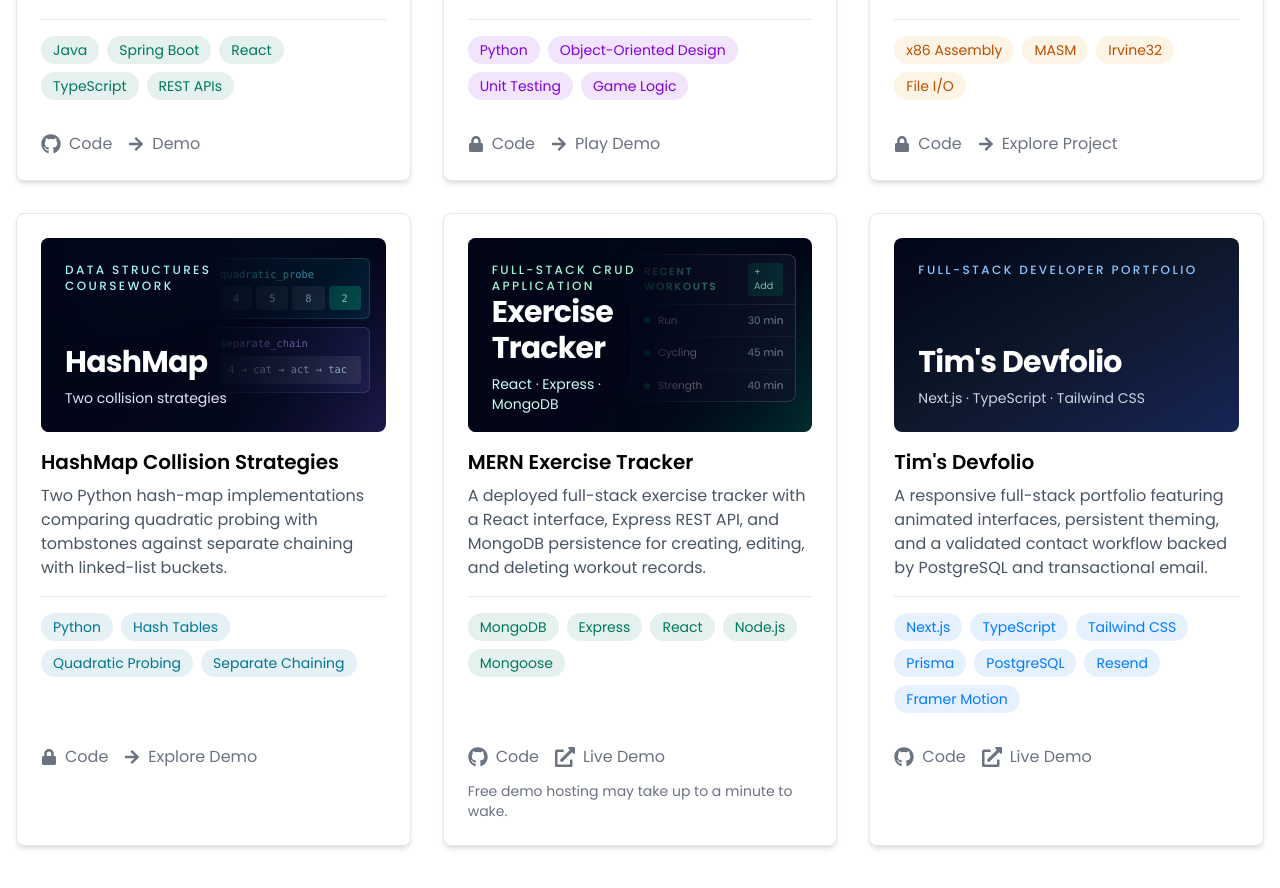
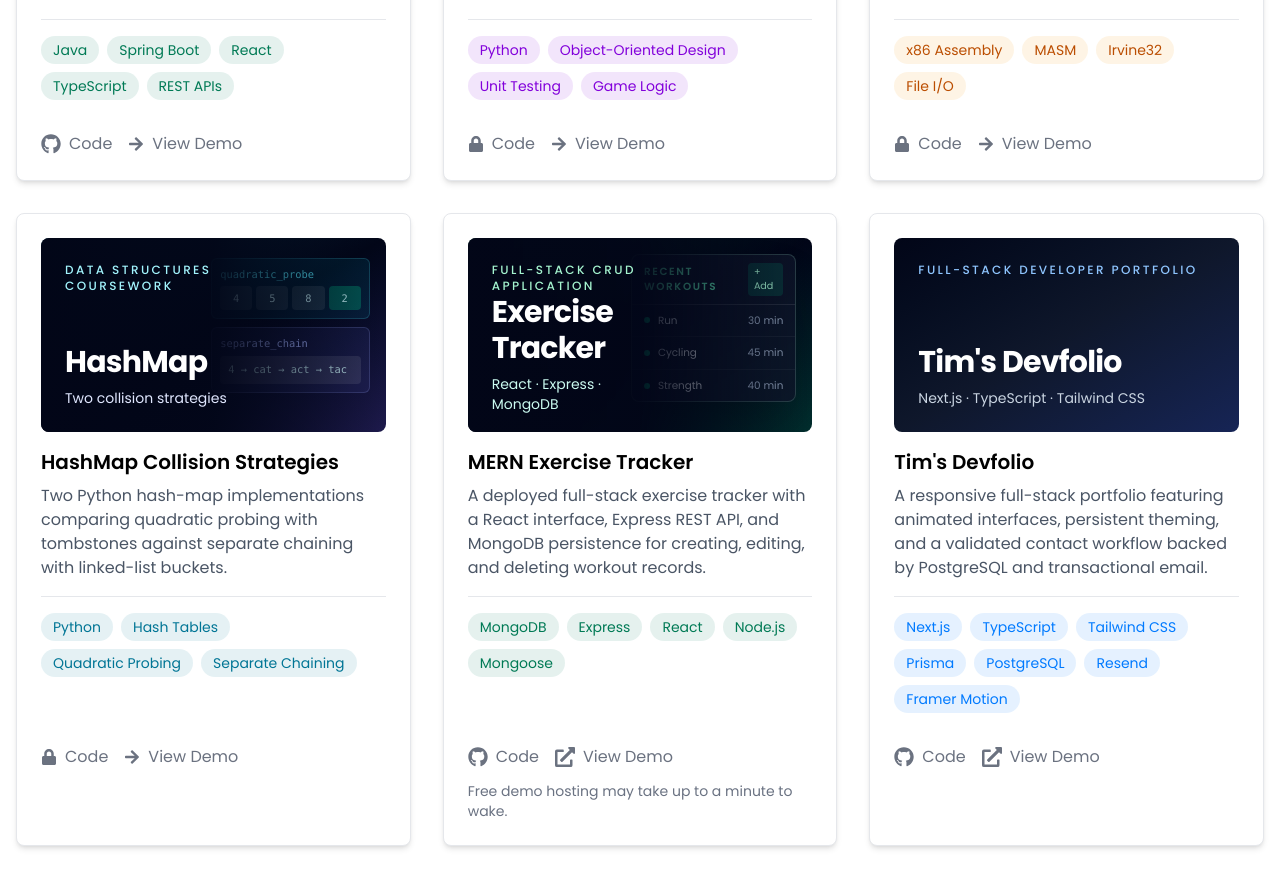
Before and after one commit to Tsoris/My-Portfolio, a Next.js app: page / in a window 1280 px wide. Shown: the part 1340-2228 px from the top of the page. Built offline with nearby package versions, Linux system fonts and the light colour scheme.

Commit message:
chore: project demo link now has consistent text

```diff
--- a/src/app/components/projects/ComingSoonDemoAction.tsx
+++ b/src/app/components/projects/ComingSoonDemoAction.tsx
@@ -8,7 +8,7 @@ interface ComingSoonDemoActionProps {
 const ComingSoonDemoAction = ({ milestoneLink }: ComingSoonDemoActionProps) => (
   <ProjectActionPopover
     icon={<FaArrowRight className='h-4 w-4' aria-hidden />}
-    label='Demo'
+    label='View Demo'
     dialogLabel='Drop In Chess demo status'
     message={
       <p>
--- a/src/app/components/projects/ProjectActions.tsx
+++ b/src/app/components/projects/ProjectActions.tsx
@@ -39,7 +39,7 @@ const ProjectActions = ({ project }: ProjectActionsProps) => {
             ) : (
               <FaArrowRight className='h-4 w-4' />
             )}
-            <span>{project.demoLabel ?? 'Live Demo'}</span>
+            <span>{project.demoLabel ?? 'View Demo'}</span>
           </Link>
         ) : project.demoComingSoonLink ? (
           <ComingSoonDemoAction milestoneLink={project.demoComingSoonLink} />
--- a/src/contents/projects.ts
+++ b/src/contents/projects.ts
@@ -28,7 +28,7 @@ export const projects: Project[] = [
     ],
     sourcePrivate: true,
     demoLink: '/projects/animal-game',
-    demoLabel: 'Play Demo',
+    demoLabel: 'View Demo',
   },
   {
     id: 'temperature-data-parser',
@@ -40,7 +40,7 @@ export const projects: Project[] = [
     technologies: ['x86 Assembly', 'MASM', 'Irvine32', 'File I/O'],
     sourcePrivate: true,
     demoLink: '/projects/temperature-data-parser',
-    demoLabel: 'Explore Project',
+    demoLabel: 'View Demo',
   },
   {
     id: 'hash-map-collision-strategies',
@@ -57,7 +57,7 @@ export const projects: Project[] = [
     ],
     sourcePrivate: true,
     demoLink: '/projects/hash-map-collision-strategies',
-    demoLabel: 'Explore Demo',
+    demoLabel: 'View Demo',
   },
   {
     id: 'mern-exercise-tracker',
@@ -69,7 +69,7 @@ export const projects: Project[] = [
     technologies: ['MongoDB', 'Express', 'React', 'Node.js', 'Mongoose'],
     githubLink: 'https://github.com/Tsoris/MERNExerciseTracker',
     demoLink: 'https://mern-exercise-tracker-j6jb.onrender.com/',
-    demoLabel: 'Live Demo',
+    demoLabel: 'View Demo',
     demoNote: 'Free demo hosting may take up to a minute to wake.',
   },
   {
```
